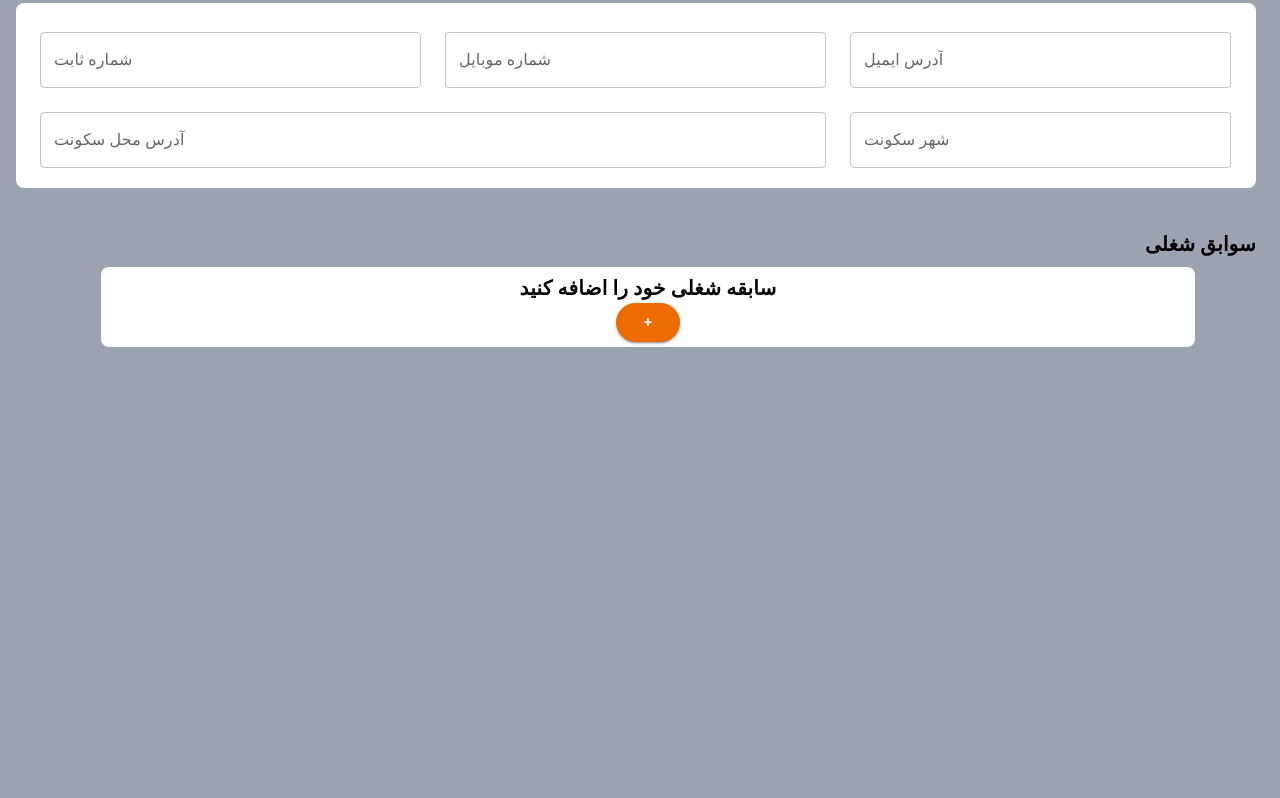
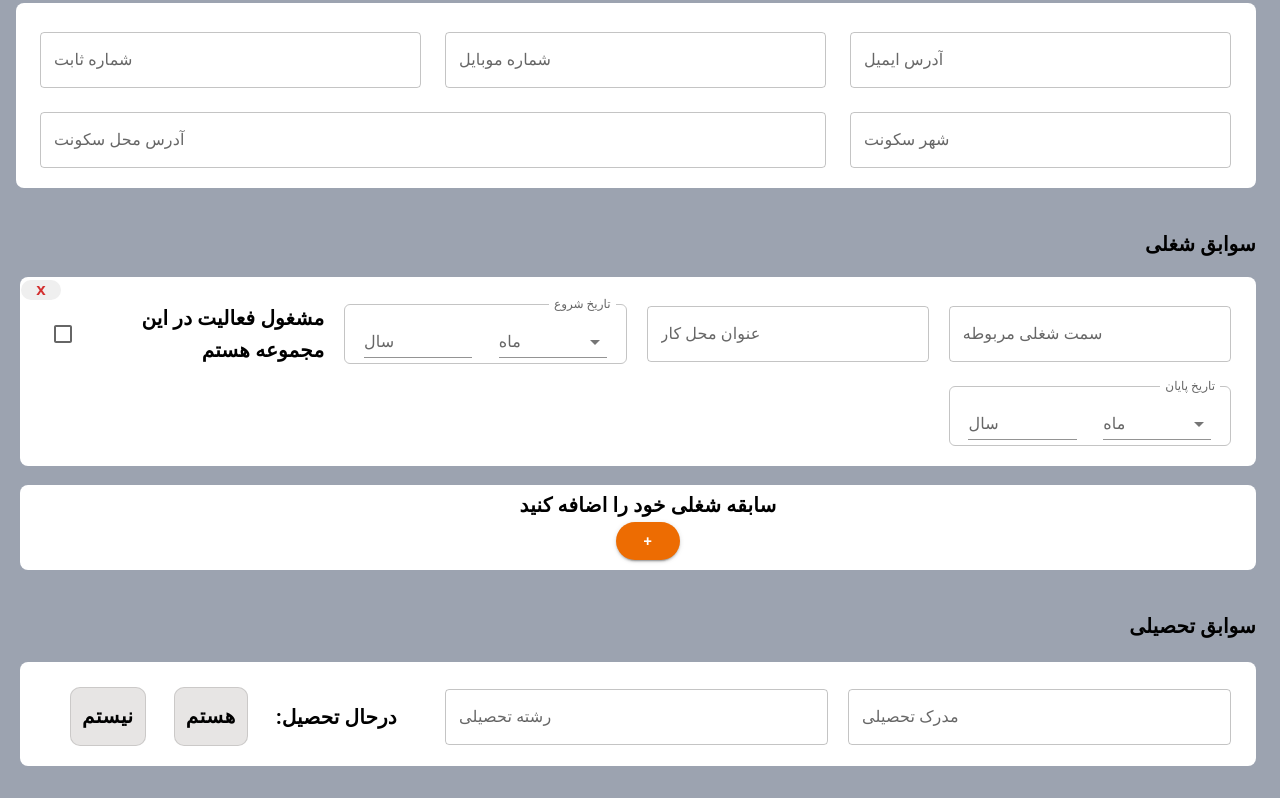
Before and after one commit to danyal031/firstProject, a React (Create React App) app: page / in a window 1280 px wide. Shown: the part 325-1123 px from the top of the page. Before the commit the page ends 800 px from the top, so only its background shows below. Built offline with nearby package versions, Linux system fonts and the light colour scheme.

Commit message:
Education

```diff
--- a/src/CreateCV.js
+++ b/src/CreateCV.js
@@ -1,5 +1,6 @@
 import { BasicInformation } from "./parts-Of-Create-CV/BasicInformation";
 import { ContactInformation } from "./parts-Of-Create-CV/ContactInformation";
+import { Education } from "./parts-Of-Create-CV/Education";
 import { EmploymentHistory } from "./parts-Of-Create-CV/EmploymentHistory";
 
 export function CreateCV() {
@@ -8,6 +9,7 @@ export function CreateCV() {
       <BasicInformation />
       <ContactInformation />
       <EmploymentHistory />
+      <Education />
     </>
   );
 }
--- /dev/null
+++ b/src/parts-Of-Create-CV/Education.js
@@ -0,0 +1,135 @@
+import {
+  Box,
+  Grid,
+  TextField,
+  ToggleButton,
+  ToggleButtonGroup,
+  Typography,
+} from "@mui/material";
+import { useState } from "react";
+
+export function Education() {
+  // initial states
+  const [degree, setDegree] = useState(null);
+  const [major, setMajor] = useState(null);
+  const [studying, setStudying] = useState(null);
+  return (
+    <>
+      <Box
+        sx={{
+          paddingTop: 1,
+          paddingRight: 3,
+          paddingLeft: 5,
+          paddingBottom: 4,
+          display: "flex",
+          flexDirection: "column",
+          alignItems: "start",
+          justifyContent: "center",
+          gap: "40px",
+        }}
+      >
+        {" "}
+        <Typography
+          variant="h6"
+          sx={{
+            fontWeight: "bold",
+          }}
+        >
+          سوابق تحصیلی{" "}
+        </Typography>
+        <Grid
+          columns={12}
+          container
+          spacing={2.5}
+          sx={{
+            display: "flex",
+            flexDirection: "row",
+            alignItems: "center",
+            justifyContent: "center",
+            backgroundColor: "#FFFFFF",
+            borderRadius: "8px",
+            paddingTop: "5px",
+            paddingBottom: "20px",
+            paddingRight: "25px",
+            paddingLeft: "2px",
+          }}
+        >
+          <Grid item xs={12} sm={12} md={4} lg={4} xl={4}>
+            <TextField
+              sx={{ width: "100%" }}
+              label="مدرک تحصیلی"
+              value={degree}
+              onChange={(e) => setDegree(e.target.value)}
+            />
+          </Grid>
+          <Grid item xs={12} sm={12} md={4} lg={4} xl={4}>
+            {" "}
+            <TextField
+              sx={{ width: "100%" }}
+              label="رشته تحصیلی"
+              value={major}
+              onChange={(e) => setMajor(e.target.value)}
+            />
+          </Grid>
+          <Grid item xs={12} sm={12} md={4} lg={4} xl={4}>
+            <Box
+              sx={{
+                display: "flex",
+                flexDirection: "row",
+                alignItems: "center",
+                justifyContent: "space-evenly",
+              }}
+            >
+              {" "}
+              <Typography variant="h6" sx={{ fontWeight: "bold" }}>
+                درحال تحصیل:
+              </Typography>
+              <ToggleButtonGroup
+                value={studying}
+                onChange={(e, value) => {
+                  setStudying(value);
+                }}
+                exclusive
+                color="success"
+              >
+                <ToggleButton
+                  sx={{
+                    backgroundColor: "#e7e5e4",
+                    borderRadius: "10px",
+                    color: "black",
+                    fontSize: "20px",
+                    fontWeight: "bold",
+                  }}
+                  value={"is"}
+                >
+                  هستم
+                </ToggleButton>
+              </ToggleButtonGroup>
+              <ToggleButtonGroup
+                value={studying}
+                onChange={(e, value) => {
+                  setStudying(value);
+                }}
+                color="secondary"
+                exclusive
+              >
+                <ToggleButton
+                  sx={{
+                    backgroundColor: "#e7e5e4",
+                    borderRadius: "10px",
+                    color: "black",
+                    fontSize: "20px",
+                    fontWeight: "bold",
+                  }}
+                  value={"isnt"}
+                >
+                  نیستم
+                </ToggleButton>
+              </ToggleButtonGroup>
+            </Box>
+          </Grid>
+        </Grid>
+      </Box>
+    </>
+  );
+}
--- a/src/parts-Of-Create-CV/EmploymentHistory.js
+++ b/src/parts-Of-Create-CV/EmploymentHistory.js
@@ -26,7 +26,18 @@ export function EmploymentHistory() {
   ];
   // initial states
   const [numberState, setNumberState] = useState(1);
-  const [newState, setNewState] = useState([]);
+  const [newState, setNewState] = useState([
+    {
+      number: 0,
+      position: "",
+      titleOfWorkplace: "",
+      firstMonth: "",
+      firstYear: "",
+      lastMonth: "",
+      lastYear: "",
+      checked: "",
+    },
+  ]);
   return (
     <>
       <Box
@@ -345,21 +356,46 @@ export function EmploymentHistory() {
             </Grid>
           );
         })}
-        <Box
+
+        <Grid
+          container
+          spacing={2.5}
+          columns={12}
           sx={{
             backgroundColor: "#FFFFFF",
-            height: "80px",
-            width: "90%",
-            alignSelf: "center",
+            height: "85px",
             borderRadius: "8px",
+            display: "flex",
+            flexDirection: "row",
+            alignItems: "center",
+            justifyContent: "center",
+            marginTop: "12px",
+          }}
+        >
+          <Grid
+            xs={12}
+            sm={12}
+            md={12}
+            lg={12}
+            xl={12}
+            item
+            sx={{
+              width: "100%",
+              height: "100%",
               display: "flex",
               flexDirection: "column",
               alignItems: "center",
-            justifyContent: "center",
-            padding: "10px 20px",
+              justifyContent: "end",
+              paddingBottom: "10px",
+              gap: "2px",
             }}
           >
-          <Typography sx={{ fontSize: "20px", fontWeight: "bold" }}>
+            <Typography
+              sx={{
+                fontSize: "20px",
+                fontWeight: "bold",
+              }}
+            >
               سابقه شغلی خود را اضافه کنید
             </Typography>
             <Button
@@ -370,7 +406,8 @@ export function EmploymentHistory() {
             >
               +
             </Button>
-        </Box>
+          </Grid>
+        </Grid>
       </Box>
     </>
   );
```
Lines whose indentation alone changed are shown as unchanged.
